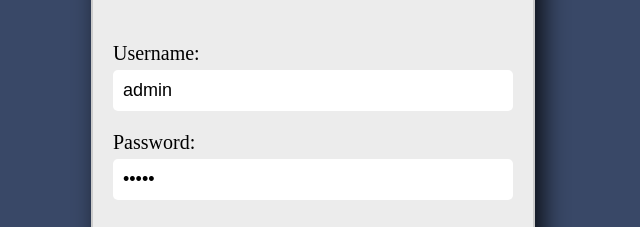
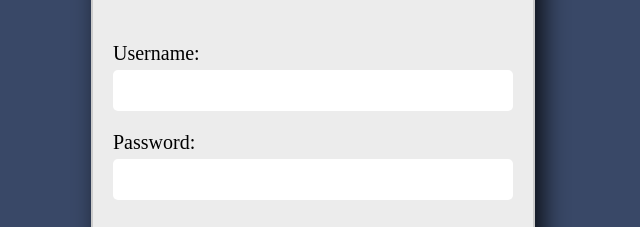
Before and after one commit to VinceAAU/P2, a website: page worker/html/login.html in a window 1280 px wide. Shown: the part 269-496 px from the top of the page, 327-967 px from the left. Drawn offline with Linux system fonts and the light colour scheme; files whose address does not match are found by name.

```diff
--- a/worker/html/login.html
+++ b/worker/html/login.html
@@ -21,9 +21,9 @@
 
         <div class="myFormLayout">
         <label for="name_id"> Username: </label>
-        <input type="text"  name="username" id="name_id" value="admin" required minlength="1" maxlength="30"> <br>
+        <input type="text"  name="username" id="name_id" value="" required minlength="1" maxlength="30"> <br>
         <label for="password_id"> Password: </label>
-        <input type="password" name="password" id="password_id" value="admin" required minlength="1" maxlength="30"> <br>
+        <input type="password" name="password" id="password_id" value="" required minlength="1" maxlength="30"> <br>
         <a href="/createUser.html">Create User</a>   <br>
         <a href="/forgotPassword.html">Forgot Password</a>   <br>
         <button id="submitBtn_id">Log in</button>
```
Also changed, not shown: master/tokenHandler.js (+13 -15 lines).
